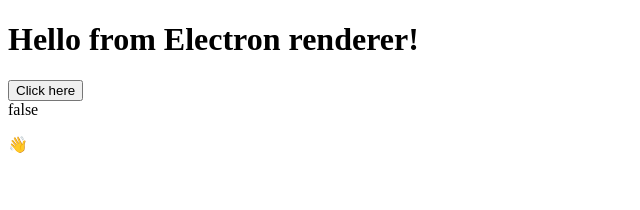
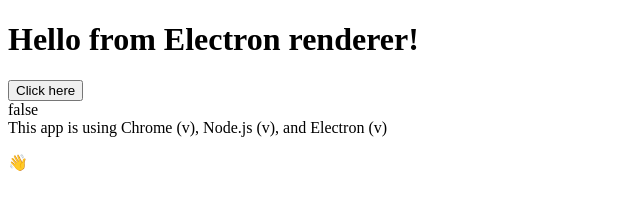
Before and after one commit to iranimij/electron-test-app, an Electron app: page index.html in a window 1200 px wide. Shown: the whole page, without its empty margins (0-640 px from the left). Drawn offline with Linux system fonts and the light colour scheme; no server answers.

Commit message:
icp electron

```diff
--- a/index.html
+++ b/index.html
@@ -17,6 +17,7 @@
 
 <button id="button">Click here</button>
 <div id="info"></div>
+<div id="system-info"></div>
 <p>👋</p>
 </body>
 <script src="./renderer.js"></script>
--- a/renderer.js
+++ b/renderer.js
@@ -10,4 +10,7 @@
     information.innerText = response
 }
 
-func()
+func();
+console.log('here');
+const information = document.getElementById('system-info')
+information.innerText = `This app is using Chrome (v${versions.chrome()}), Node.js (v${versions.node()}), and Electron (v${versions.electron()})`
```
